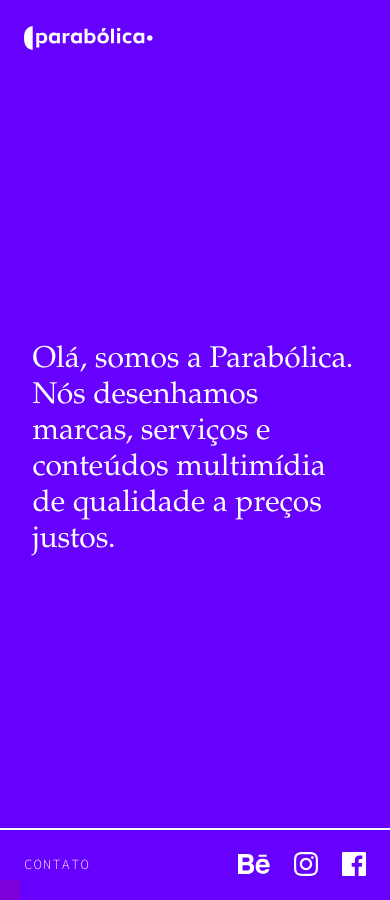
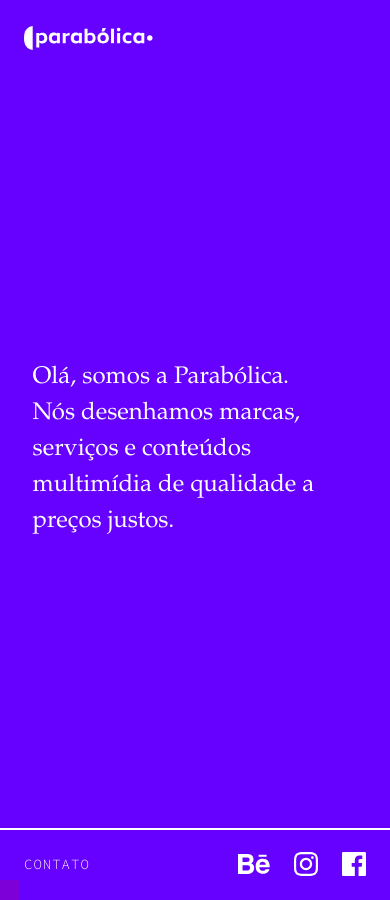
Before and after one commit to parabolica-design/parabolica-design.github.io, a Jekyll site: the page built from index.html, in a window 390 px wide. Built offline with Jekyll 4.4.1, drawn with Linux system fonts in a browser that asks for light colours; some web fonts are replaced.

Commit message:
tipografia mobile, velocidade dos slides

```diff
--- a/_includes/scripts.html
+++ b/_includes/scripts.html
@@ -24,6 +24,7 @@
 				loopHorizontal: false,
 				normalScrollElements: '#categorias, #info',
 				animateAnchor: false,
+				scrollingSpeed: 300,
 				afterSlideLoad: function(anchorLink, index, slideAnchor, slideIndex) {
 					if($('.fp-section.active').find('.fp-slide.active').data("category") == "identidade") {
 						sly.activate(0, false)
--- a/_sass/_custom_type.scss
+++ b/_sass/_custom_type.scss
@@ -15,7 +15,7 @@
 }
 
 @mixin titulo-2 {
-    font-size: 30px;
+    font-size: 24px;
     line-height: 36px;
     font-weight: 300;
     @include media-breakpoint-up(lg) {
@@ -29,7 +29,7 @@
 }
 
 @mixin titulo-3 {
-    font-size: 30px;
+    font-size: 24px;
     line-height: 36px;
     font-weight: 400;
     @include media-breakpoint-up(lg) {
```
